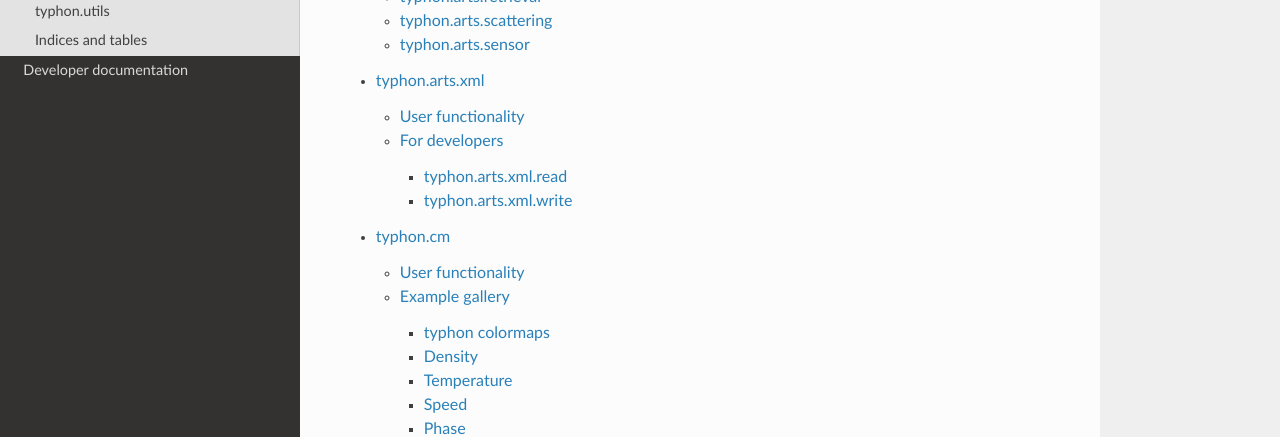
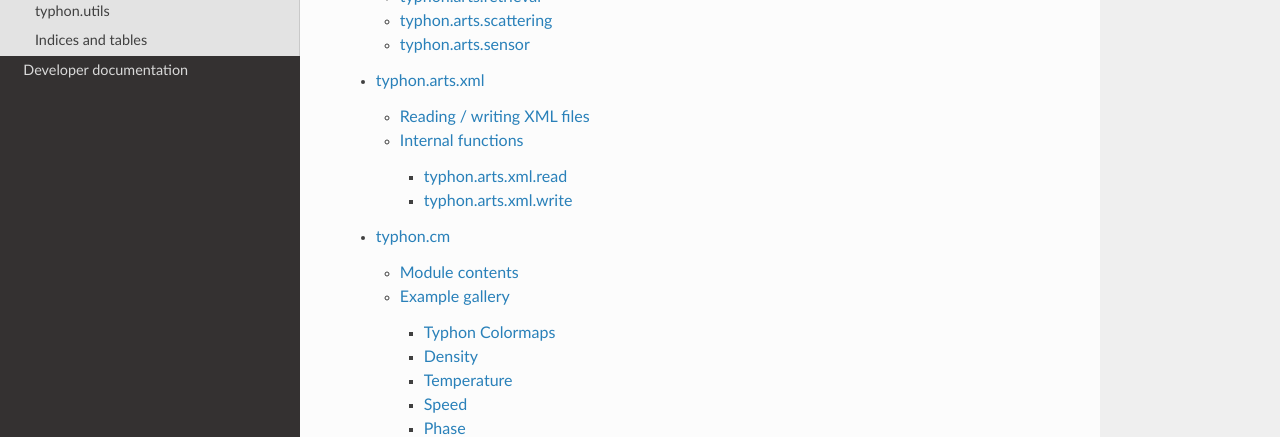
Before and after one commit to atmtools/typhon, a Sphinx documentation site: the page built from doc/modules.rst, in a window 1280 px wide and 1233 px high. Shown: the part 259-696 px from the top of the window. Built offline with Sphinx 7.4.7 and the Read the Docs theme 2.0.0, drawn with Linux system fonts in a browser that asks for light colours; the version number could not be read and is left out.

```diff
--- a/doc/cm.rst
+++ b/doc/cm.rst
@@ -1,8 +1,8 @@
 typhon.cm
 ===========
 
-User functionality
-------------------
+Module contents
+---------------
 
 .. automodule:: typhon.cm
     :members:
@@ -12,7 +12,7 @@ User functionality
 Example gallery
 ------------------
 
-typhon colormaps
+Typhon Colormaps
 ^^^^^^^^^^^^^^^^
 .. plot:: pyplots/cm_gallery.py
 
--- a/doc/xml.rst
+++ b/doc/xml.rst
@@ -1,16 +1,16 @@
 typhon.arts.xml
 ======================
 
-User functionality
-------------------
+Reading / writing XML files
+---------------------------
 
 .. automodule:: typhon.arts.xml
     :members:
     :undoc-members:
     :show-inheritance:
 
-For developers
---------------
+Internal functions
+------------------
 
 typhon.arts.xml.read
 ^^^^^^^^^^^^^^^^^^^^
```
Also changed, not shown: 3 other files.
